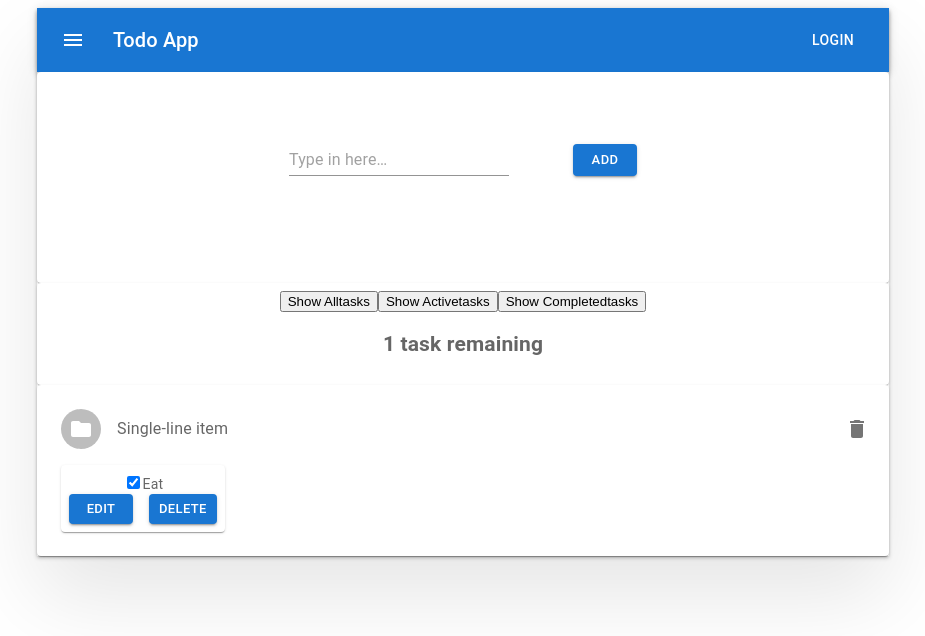
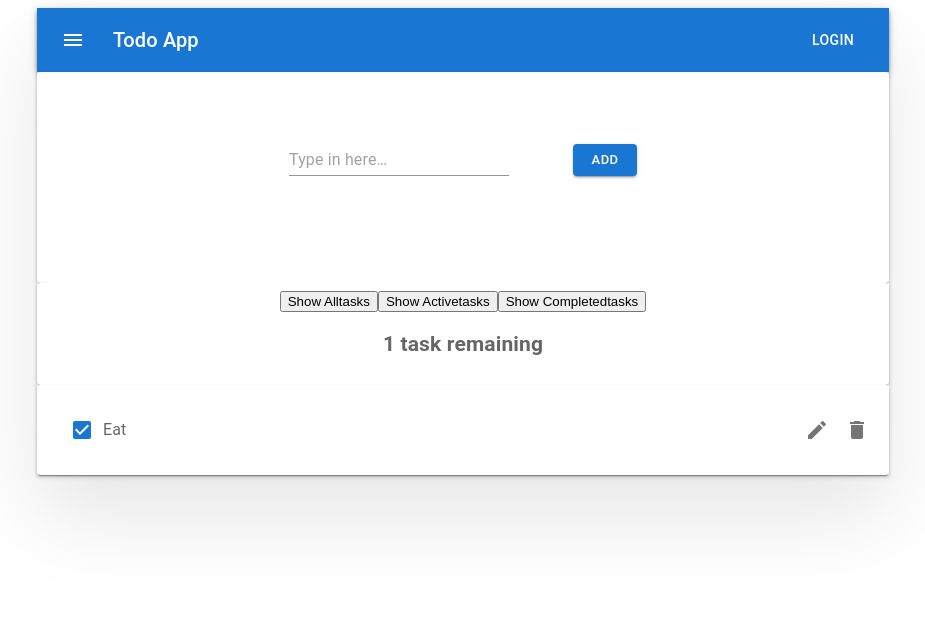
Before and after one commit to SeanLiu122/Nextjs-todo-app, a Next.js app: page / in a window 1280 px wide. Shown: the top 636 px of the page, without its empty margins (177-1102 px from the left). Built offline with nearby package versions, Linux system fonts and the light colour scheme.

Commit message:
implemented todo button icon

```diff
--- a/screens/Todo.js
+++ b/screens/Todo.js
@@ -1,8 +1,11 @@
 import React, { useState } from 'react';
 
-import { Button, Stack, Paper, Grid, Item, Box, ListItem, List, ListItemAvatar, Avatar, ListItemText, IconButton } from "@mui/material";
+import { Button, Stack, Paper, Grid, Item, Box, ListItem, List, ListItemAvatar, Avatar, ListItemText, IconButton, Checkbox } from "@mui/material";
 import FolderIcon from '@mui/icons-material/Folder';
 import DeleteIcon from '@mui/icons-material/Delete';
+import EditIcon from '@mui/icons-material/Edit';
+import CheckBoxOutlineBlankIcon from '@mui/icons-material/CheckBoxOutlineBlank';
+import CheckBoxIcon from '@mui/icons-material/CheckBox';
 import { styled } from '@mui/material/styles';
 
 export const Todo = (props) => {
@@ -60,61 +63,36 @@ export const Todo = (props) => {
   );
 
   const viewTemplate = (
-    <div className="todo stack-small">
-      <div className="c-cb">
-        <input
+    <ListItem>
+        <Checkbox
           id={props.id}
           type="checkbox"
           defaultChecked={props.completed}
           onChange={() => props.toggleTaskCompleted(props.id)}
         />
-        <label className="todo-label" htmlFor={props.id}>
-          {props.name}
-        </label>
-      </div>
-      <Stack spacing={2} direction="row">
-        <Button
-          variant="contained"
-          size="small"
+      <ListItemText
+        primary={props.name}
+      />
+      <IconButton>
+        <EditIcon
           onClick={() => setEditing(true)}
-        >
-          Edit
-        </Button>
-        <Button
-          variant="contained"
-          size="small"
+        />
+      </IconButton>
+      <IconButton edge="end" aria-label="delete">
+        <DeleteIcon
           onClick={(e) => {
             e.preventDefault();
             props.deleteTask(props.id)
           }}
-        >
-          Delete
-        </Button>
-      </Stack>
-    </div>
+        />
+      </IconButton>
+    </ListItem>
   );
 
   return (
     <Grid item>
       <List>
-        <ListItem>
-          <ListItemAvatar>
-            <Avatar>
-              <FolderIcon />
-            </Avatar>
-          </ListItemAvatar>
-          <ListItemText
-            primary="Single-line item"
-          />
-          <IconButton edge="end" aria-label="delete">
-            <DeleteIcon />
-          </IconButton>
-        </ListItem>
-        <ListItem>
-          <Item>
-            {isEditing ? editingTemplate : viewTemplate}
-          </Item>
-        </ListItem>
+        {isEditing ? editingTemplate : viewTemplate}
       </List>
     </Grid>
   );
```
